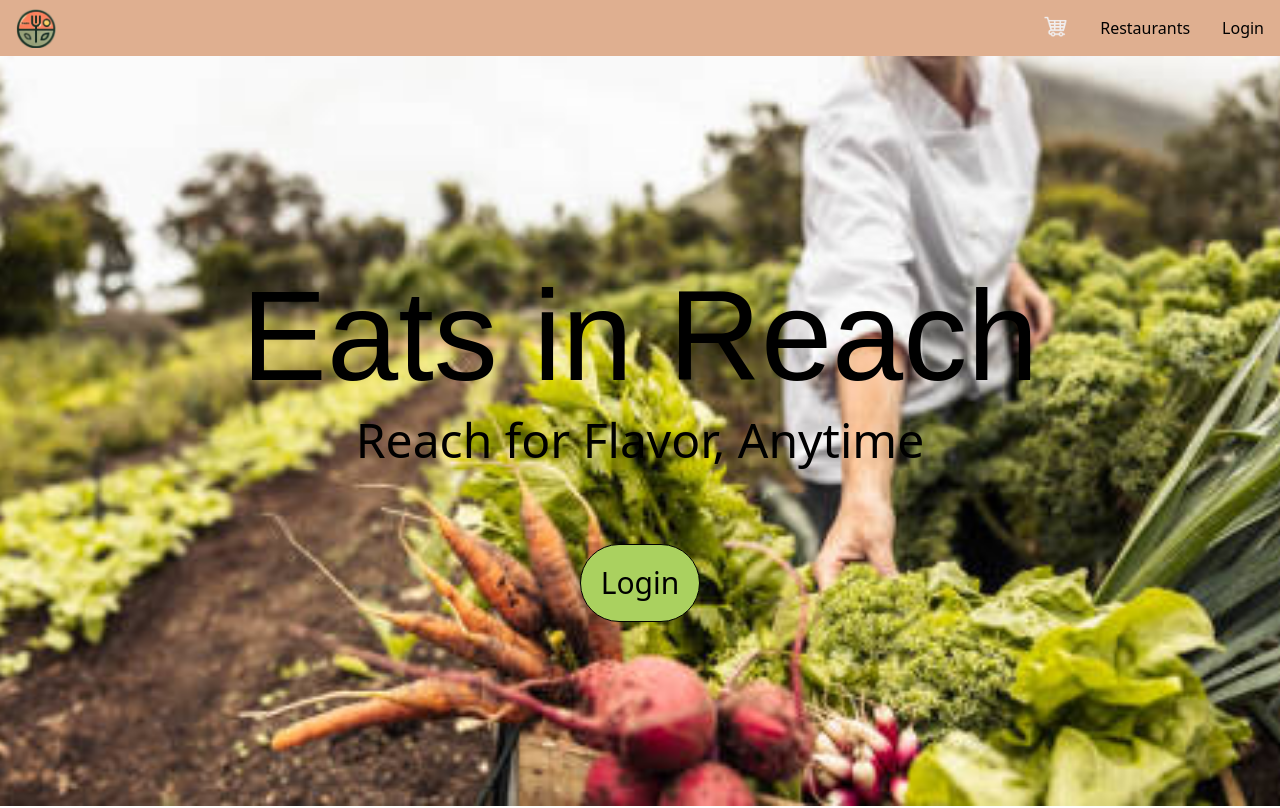
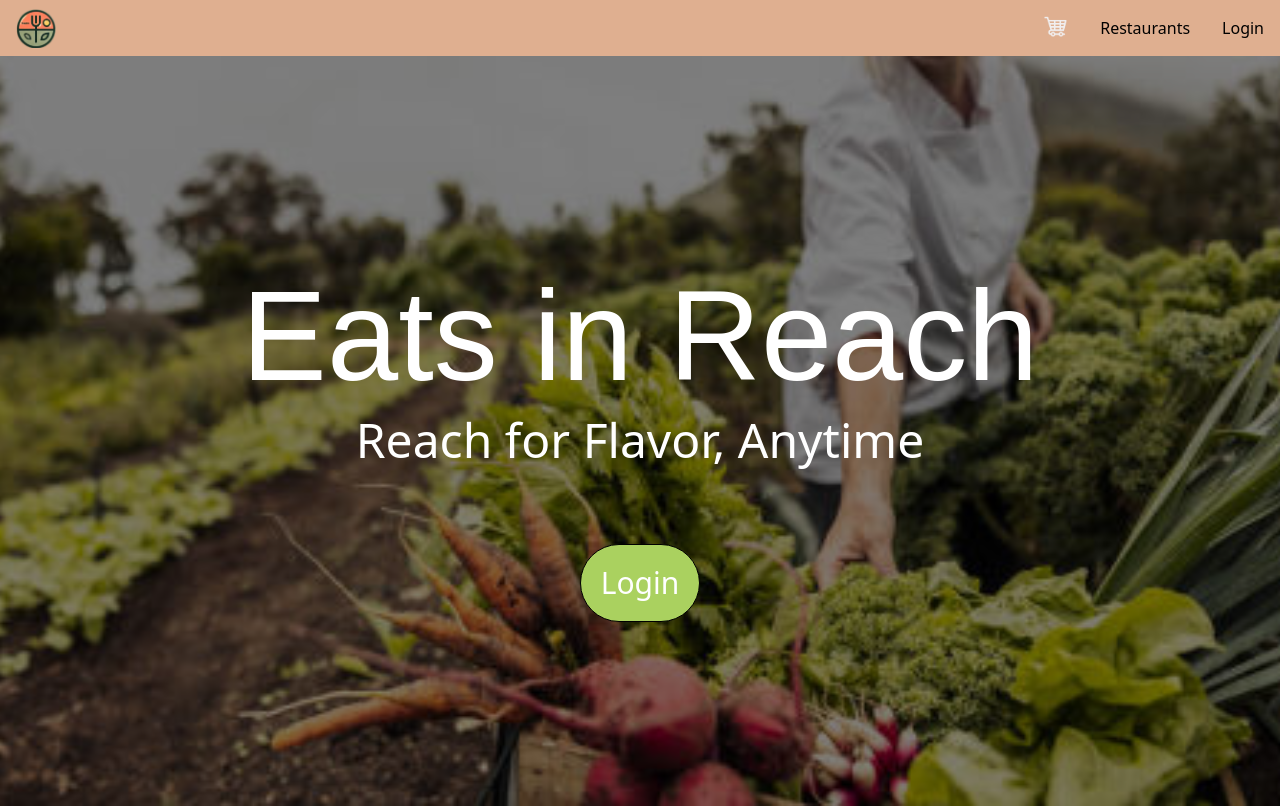
Before and after one commit to Bay-Valley-Tech-Code-Academy/EatsInReach, a Next.js app: page / in a window 1280 px wide. Shown: the top 808 px of the page. Built offline with nearby package versions, Linux system fonts and the light colour scheme; no server answers; a web font is replaced by a local one.

Commit message:
only changed the background

```diff
--- a/src/app/page.js
+++ b/src/app/page.js
@@ -28,7 +28,8 @@ export default function Landing() {
   return (
     <div className="">
       <Navbar />
-      <div className="w-full flex flex-col items-center landing-page">
+
+      <div className="w-full flex flex-col items-center landing-page text-white bg-black bg-opacity-50 bg-blend-darken">
         <h1
           className={`p-4 text-6xl sm:text-8xl md:text-9xl landing-header ${italiana.className} mt-4 text-center`}
         >
```
